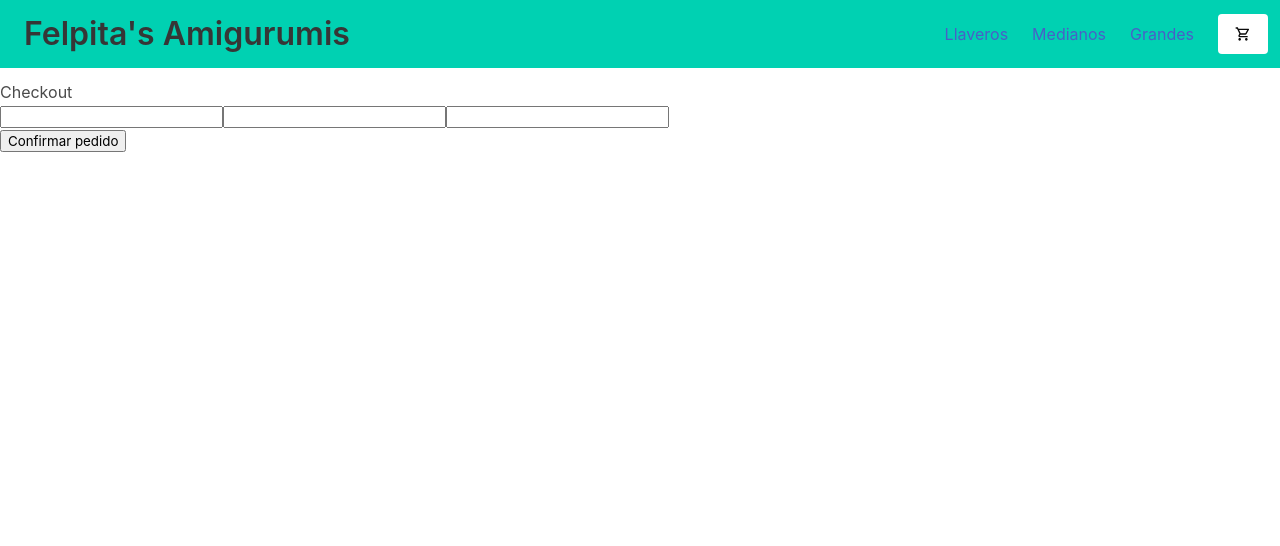
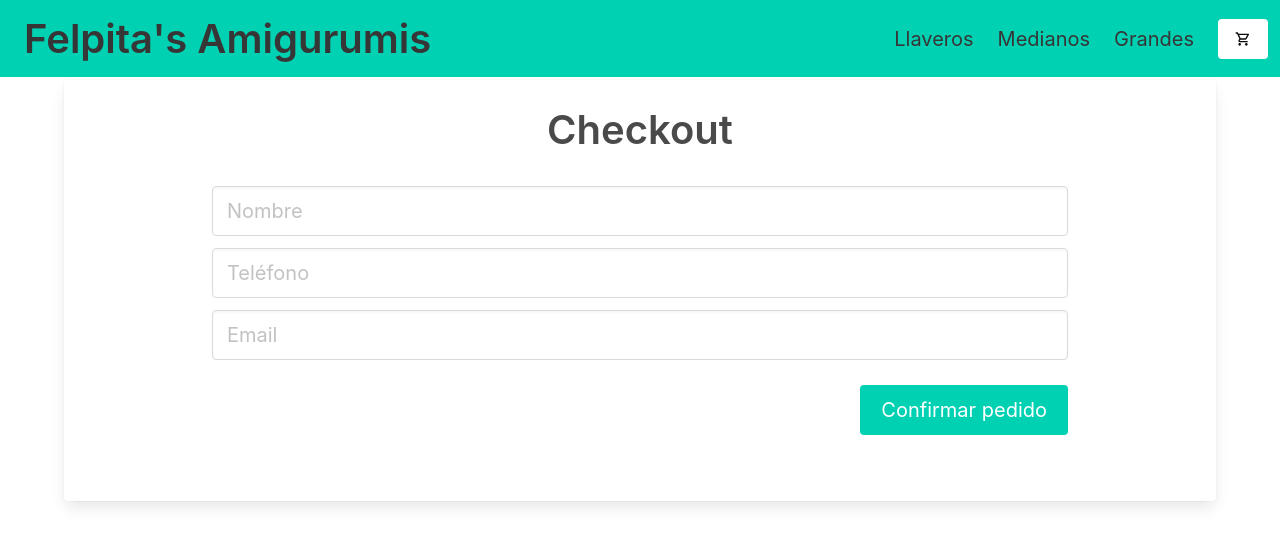
Before and after one commit to valettamartin/FelpitasAmigurumis, a React (Create React App) app: page /checkout in a window 1280 px wide. Shown: the top 546 px of the page. Built offline with nearby package versions, Linux system fonts and the light colour scheme.

Commit message:
estilo del checkout

```diff
--- a/package.json
+++ b/package.json
@@ -14,6 +14,7 @@
     "react-router-dom": "^6.22.1",
     "react-scripts": "5.0.1",
     "sass": "^1.70.0",
+    "sweetalert2": "^11.10.6",
     "web-vitals": "^2.1.4"
   },
   "scripts": {
--- /dev/null
+++ b/src/components/Checkout/Checkout.css
@@ -0,0 +1,7 @@
+.purchase_detail {
+    margin-top: 5vw;
+    padding-top: 5vw;
+    padding-bottom: 5vw;
+    padding-left: 2vw;
+    padding-right: 2vw;
+}
--- a/src/components/Checkout/Checkout.js
+++ b/src/components/Checkout/Checkout.js
@@ -3,6 +3,9 @@ import { CartContext } from "../../context/CartContext"
 import { Timestamp, collection, documentId, getDocs, addDoc, query, where, writeBatch } from "firebase/firestore"
 import { db } from "../../config/firebase"
 import CheckoutForm from "../CheckoutForm/CheckoutForm"
+
+import "bulma/css/bulma.css"
+import "./Checkout.css"
 
 const Checkout = () => {
     const [loading, setLoading] = useState(false)
@@ -78,16 +81,16 @@ const Checkout = () => {
     }
 
     if (loading) {
-        return <h1>Estamos generando su orden...</h1>
+        return <h1 className="container card title is-size-3 has-text-centered purchase_detail">Estamos generando su orden...</h1>
     }
 
     if (orderId) {
-        return <h1>Puede identificar su orden con el siguiente código: {orderId}</h1>
+        return <h1 className="container card title is-size-3 has-text-centered purchase_detail">Puede identificar su orden con el siguiente código: {orderId}</h1>
     }
 
     return (
-        <div>
-            <h1>Checkout</h1>
+        <div className="container card main_cart_container">
+            <h1 className="is-size-2 has-text-centered has-text-weight-semibold">Checkout</h1>
             <CheckoutForm onConfirm={createOrder} />
         </div>
     )
--- /dev/null
+++ b/src/components/CheckoutForm/CheckoutForm.css
@@ -0,0 +1,11 @@
+.form_has_container {
+    margin-top: 2vw;
+    margin-bottom: 2vw;
+    margin-left: 10vw;
+    margin-right: 10vw;
+}
+
+.form_send {
+    margin-top: 2vw;
+    text-align: right;
+}
--- a/src/components/CheckoutForm/CheckoutForm.js
+++ b/src/components/CheckoutForm/CheckoutForm.js
@@ -1,38 +1,62 @@
 import { useState } from "react";
 
+import "./CheckoutForm.css"
+
 const CheckoutForm = ({ onConfirm }) => {
-    const [name, setName] = useState('')
-    const [phone, setPhone] = useState('')
-    const [email, setEmail] = useState('')
+    const [name, setName] = useState('');
+    const [phone, setPhone] = useState('');
+    const [email, setEmail] = useState('');
+
+    const handlePhoneChange = ({ target }) => {
+        const value = target.value.replace(/\D/g, '');
+        setPhone(value);
+    };
+
+    const handleEmailChange = ({ target }) => {
+        setEmail(target.value);
+    };
 
     const handleConfirm = (event) => {
-        event.preventDefault()
+        event.preventDefault();
+
+        if (!email.includes('@')) {
+            alert('El correo electrónico debe contener "@"');
+            return;
+        }
 
         const userData = {
-            name, phone, email
-        }
+            name,
+            phone,
+            email
+        };
 
-        onConfirm(userData)
-    }
+        onConfirm(userData);
+    };
 
     return (
-        <div>
+        <div className="container form_has_container">
             <form onSubmit={handleConfirm}>
-                <label>
-                    <input type='text' value={name} onChange={({ target }) => setName(target.value)}/>
-                </label>
-                <label>
-                    <input type='text' value={phone} onChange={({ target }) => setPhone(target.value)}/>
-                </label>
-                <label>
-                    <input type='text' value={email} onChange={({ target }) => setEmail(target.value)}/>
-                </label>
-                <div>
-                    <button type='submit'>Confirmar pedido</button>
+                <div className="field">
+                    <p className="control">
+                        <input className="input is-medium" type='text' value={name} onChange={({ target }) => setName(target.value)} placeholder="Nombre" required/>
+                    </p>
+                </div>
+                <div className="field">
+                    <p className="control">
+                        <input className="input is-medium" type='text' value={phone} onChange={handlePhoneChange} placeholder="Teléfono" required />
+                    </p>
+                </div>
+                <div className="field">
+                    <p className="control">
+                        <input className="input is-medium" type='text' value={email} onChange={handleEmailChange} placeholder="Email" required/>
+                    </p>
+                </div>
+                <div className="field form_send">
+                    <button type='submit' className="button is-primary is-size-5">Confirmar pedido</button>
                 </div>
             </form>
         </div>
-    )
-}
+    );
+};
 
-export default CheckoutForm
+export default CheckoutForm;
--- /dev/null
+++ b/src/components/ItemListContainer/ItemListContainer.css
@@ -0,0 +1,4 @@
+.has_margin_top {
+    margin-top: 5vw;
+    margin-bottom: 100px;
+}
--- a/src/components/ItemListContainer/ItemListContainer.js
+++ b/src/components/ItemListContainer/ItemListContainer.js
@@ -5,6 +5,7 @@ import { useParams } from "react-router-dom"
 import { getDocs, collection, query, where } from "firebase/firestore"
 import { db } from "../../config/firebase"
 
+import "./ItemListContainer.css"
 
 const ItemListContainer = ({ greeting }) => {
     const [products, setProducts] = useState([]);
@@ -26,7 +27,7 @@ const ItemListContainer = ({ greeting }) => {
     }, [categoryId]);
 
     return (
-        <div>
+        <div className="has_margin_top">
             <h1>{greeting}</h1>
             <ItemList products={products} />
         </div>
--- /dev/null
+++ b/src/components/NavBar/NavBar.css
@@ -0,0 +1,8 @@
+a {
+    color: hsl(0, 0%, 21%);
+}
+
+a:hover {
+    color: hsl(0, 0%, 4%);
+    font-weight: bold
+}
--- a/src/components/NavBar/NavBar.js
+++ b/src/components/NavBar/NavBar.js
@@ -2,6 +2,7 @@ import { Link, NavLink } from "react-router-dom"
 import CartWidget from "../CartWidget/CartWidget"
 
 import "bulma/css/bulma.css"
+import "./NavBar.css"
 
 const NavBar = () => {
     return (
@@ -9,21 +10,21 @@ const NavBar = () => {
             <div className="navbar-brand">
                 <div className="navbar-item">
                     <Link to={'/'} className="navbar-item">
-                        <h2 className="title">
+                        <h1 className="title is-size-2">
                             Felpita's Amigurumis
-                        </h2>
+                        </h1>
                     </Link>
                 </div>
             </div>
             <div className="navbar-menu is-active">
                 <div className="navbar-end">
-                    <div className="navbar-item">
+                    <div className="navbar-item is-size-5 has-text-dark">
                         <NavLink to={`/category/Pequeño`} className={({ isActive }) => isActive ? 'ActiveOption' : 'Option'}>Llaveros</NavLink>
                     </div>
-                    <div className="navbar-item">
+                    <div className="navbar-item is-size-5 has-text-dark">
                         <NavLink to={`/category/Mediano`} className={({ isActive }) => isActive ? 'ActiveOption' : 'Option'}>Medianos</NavLink>
                     </div>
-                    <div className="navbar-item">
+                    <div className="navbar-item is-size-5 has-text-dark">
                         <NavLink to={`/category/Grande`} className={({ isActive }) => isActive ? 'ActiveOption' : 'Option'}>Grandes</NavLink>
                     </div>
                     <div className="navbar-item">
```
Also changed, not shown: 2 other files (tests, documents, lock files or other folders).
